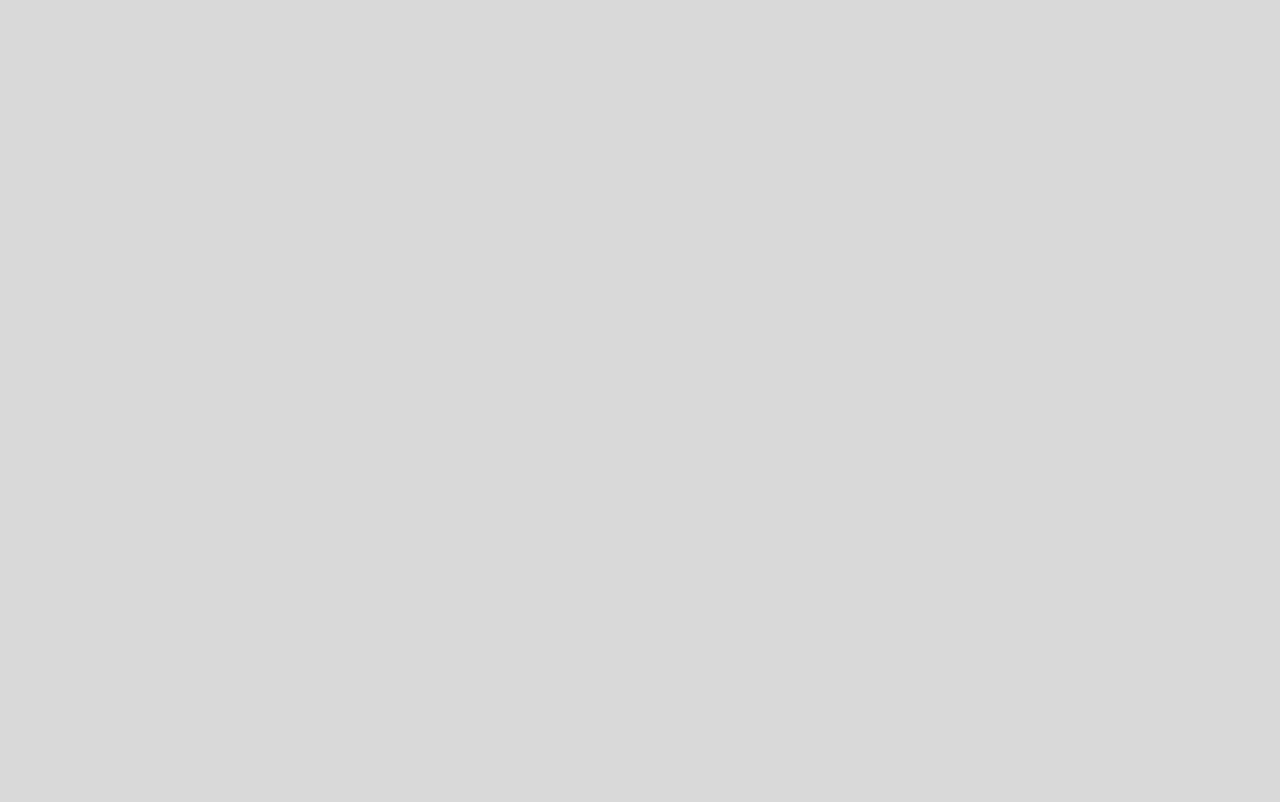
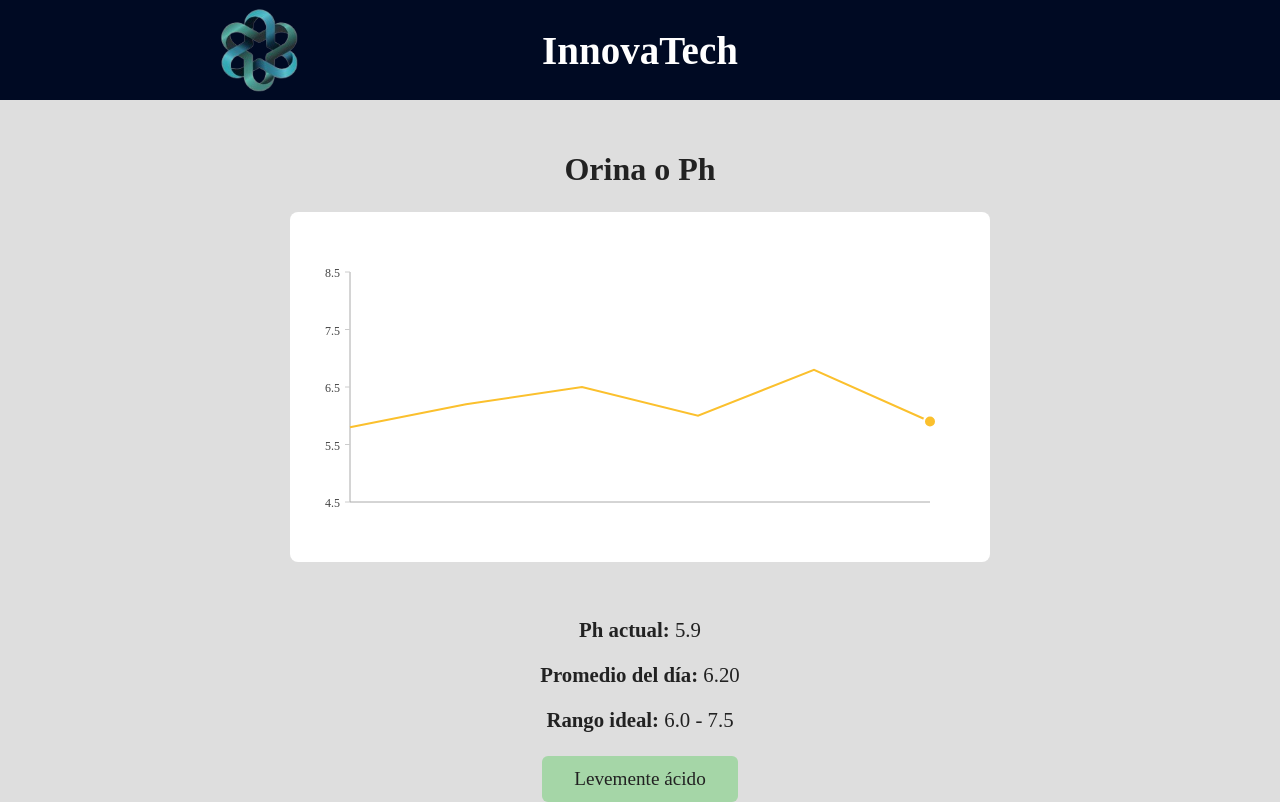
Before and after one commit to Jaredtorr/VitalPoint, a React (Vite) app: page /phOrina in a window 1280 px wide. Before the commit this address had no page. Built offline with nearby package versions, Linux system fonts and the light colour scheme.

Commit message:
Vista y graficas de ph o orina

```diff
--- a/src/App.jsx
+++ b/src/App.jsx
@@ -2,6 +2,7 @@ import Cardiac from './pages/Cardiac/Cardiac'
 import { Routes, Route } from 'react-router-dom';
 import Stress from './pages/Stress/Stress'
 import TemperaturaCorporal from './pages/BodyTemperature/TemperaturaCorporal';
+import PhOrina from './pages/phOrina/PhOrina';
 import './App.css'
 
 function App() {
@@ -10,6 +11,7 @@ function App() {
     <Route path='/cardiac' element = {<Cardiac/>} />
     <Route path='/stress'  element = {<Stress/>} />
     <Route path='/BodyTemperature' element = {<TemperaturaCorporal/>}/>
+     <Route path='/phOrina' element = {<PhOrina/>}/>
    </Routes>
   )
 }
--- /dev/null
+++ b/src/components/phorina/PhLineChart.jsx
@@ -0,0 +1,72 @@
+import React from "react";
+
+const WIDTH = 700;
+const HEIGHT = 350;
+const PADDING = 60;
+const MIN_PH = 4.5;
+const MAX_PH = 8.5;
+
+const getColor = (ph) => {
+  if (ph < 6) return "#fbc02d";      // Amarillo (ácido)
+  if (ph <= 7.5) return "#388e3c";   // Verde (normal)
+  return "#d32f2f";                  // Rojo (alcalino)
+};
+
+const PhLineChart = ({ data }) => {
+  const stepX = (WIDTH - 2 * PADDING) / (data.length - 1);
+  const scaleY = (ph) =>
+    HEIGHT - PADDING - ((ph - MIN_PH) / (MAX_PH - MIN_PH)) * (HEIGHT - 2 * PADDING);
+
+  const points = data.map((d, i) => ({
+    x: PADDING + i * stepX,
+    y: scaleY(d.ph),
+    color: getColor(d.ph),
+    label: d.hora,
+    value: d.ph,
+  }));
+
+  const linePath = points
+    .map((p, i) => (i === 0 ? `M ${p.x},${p.y}` : `L ${p.x},${p.y}`))
+    .join(" ");
+
+  return (
+    <div style={{ width: WIDTH, margin: "0 auto" }}>
+      <svg width={WIDTH} height={HEIGHT} style={{ background: "#fff", borderRadius: 8 }}>
+        {/* Ejes */}
+        <line x1={PADDING} y1={HEIGHT - PADDING} x2={WIDTH - PADDING} y2={HEIGHT - PADDING} stroke="#aaa" />
+        <line x1={PADDING} y1={PADDING} x2={PADDING} y2={HEIGHT - PADDING} stroke="#aaa" />
+
+        {/* Etiquetas de eje Y */}
+        {[...Array(Math.round(MAX_PH - MIN_PH) + 1)].map((_, i) => {
+          const ph = MIN_PH + i;
+          const y = scaleY(ph);
+          return (
+            <g key={ph}>
+              <text x={PADDING - 10} y={y + 5} fontSize="12" textAnchor="end" fill="#444">
+                {ph.toFixed(1)}
+              </text>
+              <line x1={PADDING - 5} y1={y} x2={PADDING} y2={y} stroke="#ccc" />
+            </g>
+          );
+        })}
+
+        {/* Línea de la gráfica */}
+        <path d={linePath} fill="none" stroke="#fbc02d" strokeWidth="2" />
+
+        {/* Último punto destacado */}
+        {points.length > 0 && (
+          <circle
+            cx={points[points.length - 1].x}
+            cy={points[points.length - 1].y}
+            r={6}
+            fill={points[points.length - 1].color}
+            stroke="#fff"
+            strokeWidth="2"
+          />
+        )}
+      </svg>
+    </div>
+  );
+};
+
+export default PhLineChart;
--- a/src/pages/BodyTemperature/TemperaturaCorporal.jsx
+++ b/src/pages/BodyTemperature/TemperaturaCorporal.jsx
@@ -14,7 +14,7 @@ const data = [
 ];
 
 const TemperaturaCorporal = () => {
-  const temperatura = 36.5;
+  const temperatura = 37.5;
   const maxima = 38.4;
   const minima = 35.2;
 
--- /dev/null
+++ b/src/pages/phOrina/PhOrina.css
@@ -0,0 +1,33 @@
+.temp-main {
+  background: #dedede;
+  min-height: 100vh;
+  font-family: 'Times New Roman', Times, serif;
+}
+
+.temp-content {
+  display: flex;
+  flex-direction: column;
+  align-items: center;
+  margin-top: 24px;
+}
+
+.temp-label {
+  font-size: 2rem;
+  margin-bottom: 24px;
+  color: #222;
+}
+
+.ph-info {
+  margin-top: 32px;
+  font-size: 1.3rem;
+  color: #222;
+  text-align: center;
+}
+
+.ph-estado {
+  margin: 24px auto 0 auto;
+  padding: 12px 32px;
+  border-radius: 6px;
+  font-size: 1.2rem;
+  width: fit-content;
+}
--- /dev/null
+++ b/src/pages/phOrina/PhOrina.jsx
@@ -0,0 +1,39 @@
+import React from "react";
+import Header from "../../Components/Header/Header";
+import PhLineChart from "../../components/phorina/PhLineChart";
+import "./PhOrina.css";
+
+const data = [
+  { hora: "08:00", ph: 5.8 },
+  { hora: "10:00", ph: 6.2 },
+  { hora: "12:00", ph: 6.5 },
+  { hora: "14:00", ph: 6.0 },
+  { hora: "16:00", ph: 6.8 },
+  { hora: "18:00", ph: 5.9 },
+];
+
+const phActual = data[data.length - 1].ph;
+const promedio = (data.reduce((acc, d) => acc + d.ph, 0) / data.length).toFixed(2);
+const rangoIdeal = "6.0 - 7.5";
+const estado = phActual < 6 ? "Levemente ácido" : phActual > 7.5 ? "Alcalino" : "Normal";
+const estadoColor = phActual < 6 ? "#a5d6a7" : phActual > 7.5 ? "#ef9a9a" : "#81c784";
+
+const PhOrina = () => (
+  <div className="temp-main">
+    <Header />
+    <div className="temp-content">
+      <h2 className="temp-label">Orina o Ph</h2>
+      <PhLineChart data={data} />
+      <div className="ph-info">
+        <p><b>Ph actual:</b> {phActual}</p>
+        <p><b>Promedio del día:</b> {promedio}</p>
+        <p><b>Rango ideal:</b> {rangoIdeal}</p>
+        <div className="ph-estado" style={{ background: estadoColor }}>
+          {estado}
+        </div>
+      </div>
+    </div>
+  </div>
+);
+
+export default PhOrina;
```
